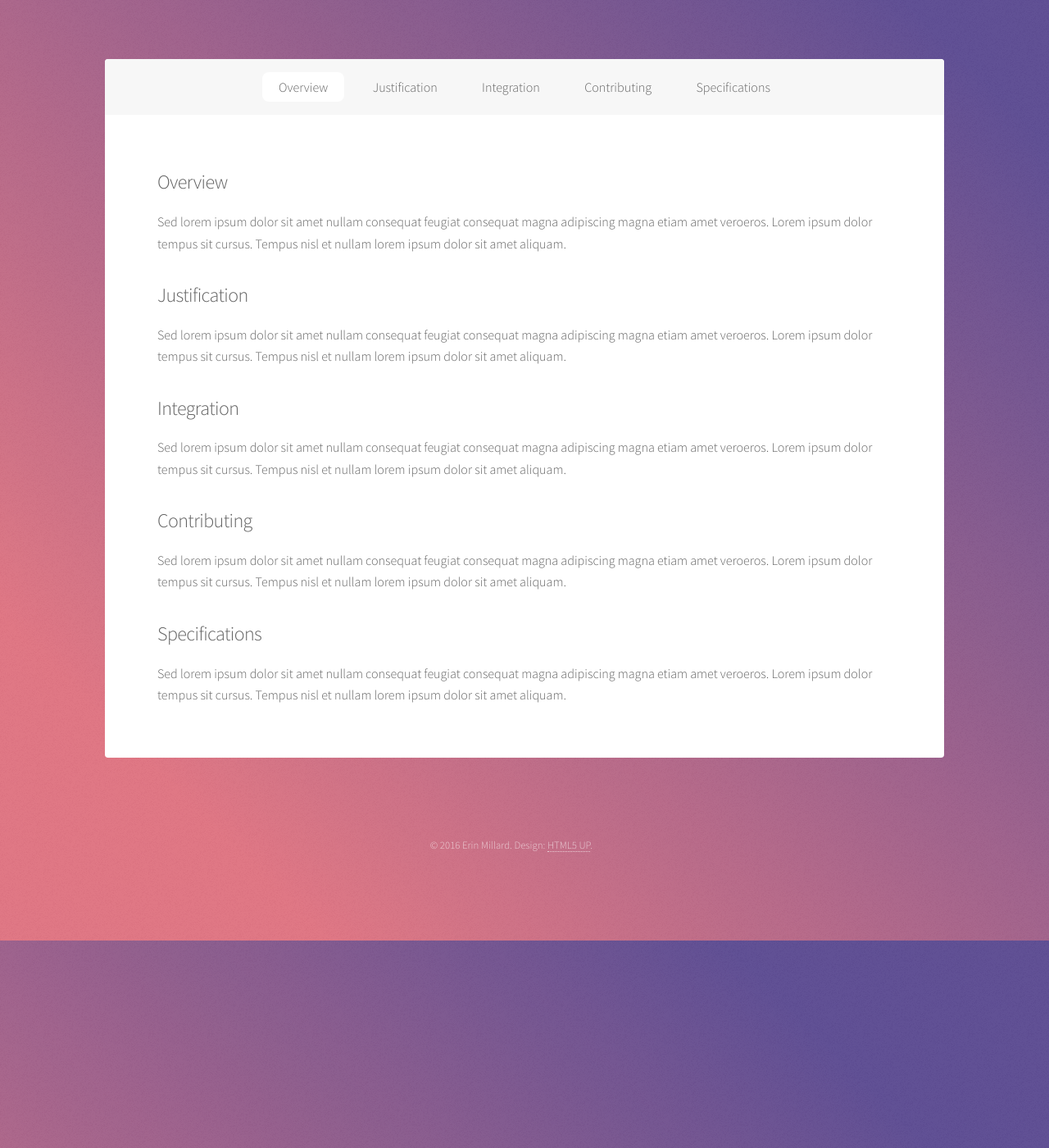
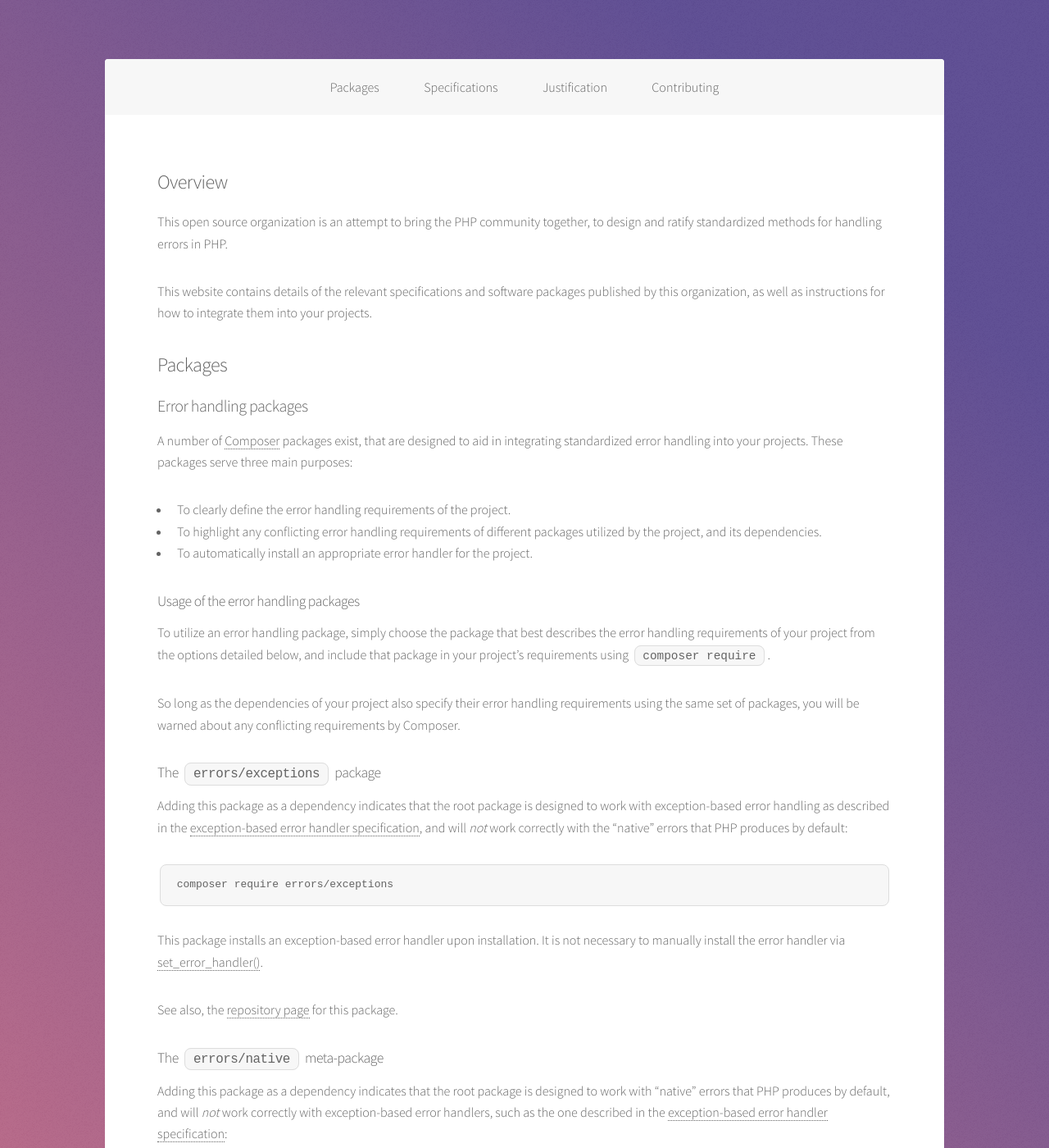
Before and after one commit to php-errors/php-errors.github.io, a Jekyll site: the page built from index.md, in a window 1280 px wide and 1400 px high, scrolled down 220 px. Shown: the whole window at 82% size. Built offline with Jekyll 4.4.1, drawn with Linux system fonts in a browser that asks for light colours; our own code applies the rules of GitHub Pages for plain Markdown files; some of the changed text lies outside the part shown.

Commit message:
Started documenting packages and specifications.

```diff
--- a/_includes/header.html
+++ b/_includes/header.html
@@ -15,10 +15,9 @@
 <!-- Nav -->
 <nav id="nav">
     <ul>
-        <li><a href="#overview">Overview</a></li>
+        <li><a href="#packages">Packages</a></li>
+        <li><a href="#specifications">Specifications</a></li>
         <li><a href="#justification">Justification</a></li>
-        <li><a href="#integration">Integration</a></li>
         <li><a href="#contributing">Contributing</a></li>
-        <li><a href="#specifications">Specifications</a></li>
     </ul>
 </nav>
--- a/index.md
+++ b/index.md
@@ -1,16 +1,118 @@
 ## Overview
 
-Sed lorem ipsum dolor sit amet nullam consequat feugiat consequat magna
-adipiscing magna etiam amet veroeros. Lorem ipsum dolor tempus sit cursus.
-Tempus nisl et nullam lorem ipsum dolor sit amet aliquam.
+This open source organization is an attempt to bring the PHP community together,
+to design and ratify standardized methods for handling errors in PHP.
+
+This website contains details of the relevant specifications and software
+packages published by this organization, as well as instructions for how to
+integrate them into your projects.
+
+## Packages
+
+### Error handling packages
+
+A number of [Composer] packages exist, that are designed to aid in integrating
+standardized error handling into your projects. These packages serve three main
+purposes:
+
+- To clearly define the error handling requirements of the project.
+- To highlight any conflicting error handling requirements of different packages
+  utilized by the project, and its dependencies.
+- To automatically install an appropriate error handler for the project.
+
+#### Usage of the error handling packages
+
+To utilize an error handling package, simply choose the package that best
+describes the error handling requirements of your project from the options
+detailed below, and include that package in your project's requirements using
+`composer require`.
+
+So long as the dependencies of your project also specify their error handling
+requirements using the same set of packages, you will be warned about any
+conflicting requirements by Composer.
+
+#### The `errors/exceptions` package
+
+Adding this package as a dependency indicates that the root package is designed
+to work with exception-based error handling as described in the
+[exception-based error handler specification][exception-based-error-handler],
+and will *not* work correctly with the "native" errors that PHP produces by
+default:
+
+    composer require errors/exceptions
+
+This package installs an exception-based error handler upon installation. It is
+not necessary to manually install the error handler via [set_error_handler()].
+
+See also, the [repository page][exceptions-repo] for this package.
+
+[exceptions-repo]: https://github.com/php-errors/exceptions
+[set_error_handler()]: https://php.net/set_error_handler
+
+#### The `errors/native` meta-package
+
+Adding this package as a dependency indicates that the root package is designed
+to work with "native" errors that PHP produces by default, and will *not* work
+correctly with exception-based error handlers, such as the one described in the
+[exception-based error handler specification][exception-based-error-handler]:
+
+    composer require errors/native
+
+This package is a meta-package. It does not include any code, but rather, exists
+solely to conflict with the `errors/exceptions` package.
+
+See also, the [repository page][native-repo] for this package.
+
+[native-repo]: https://github.com/php-errors/native
+
+#### The `errors/any` meta-package
+
+Adding this package as a dependency indicates that the root package is designed
+to work with exception-based error handlers, such as the one described in the
+[exception-based error handler specification][exception-based-error-handler],
+but that it also supports "native" errors that PHP produces by default:
+
+    composer require errors/any
+
+This package is a meta-package. It does not include any code, but rather, exists
+solely so that projects may indicate that they are flexible in their error
+handling requirements.
+
+See also, the [repository page][any-repo] for this package.
+
+[any-repo]: https://github.com/php-errors/any
+
+### Other packages
+
+#### The `errors/specification` package
+
+This repository contains specification documents, and associated testing tools
+for ensuring conformance. It can be included as a development-only dependency in
+order to test conformance of custom implementations to the specifications
+published by this organization:
+
+    composer require --dev errors/specification
+
+See also, the [repository page][specification-repo] for this package.
+
+[specification-repo]: https://github.com/php-errors/specification
+
+## Specifications
+
+At the current time, there is only one published specification: an
+exception-based error handler. More specifications will be published as
+required.
+
+### Exception-based error handler
+
+This specification describes a standardized method for handling errors in PHP,
+by converting the errors into thrown [ErrorException] exceptions. See the full
+specification [here][exception-based-error-handler].
+
+[errorexception]: https://php.net/errorexception
+[exception-based-error-handler]: https://github.com/php-errors/specification/blob/master/exception-based-error-handler.md
 
 ## Justification
-
-Sed lorem ipsum dolor sit amet nullam consequat feugiat consequat magna
-adipiscing magna etiam amet veroeros. Lorem ipsum dolor tempus sit cursus.
-Tempus nisl et nullam lorem ipsum dolor sit amet aliquam.
-
-## Integration
 
 Sed lorem ipsum dolor sit amet nullam consequat feugiat consequat magna
 adipiscing magna etiam amet veroeros. Lorem ipsum dolor tempus sit cursus.
@@ -22,8 +124,6 @@ Sed lorem ipsum dolor sit amet nullam consequat feugiat consequat magna
 adipiscing magna etiam amet veroeros. Lorem ipsum dolor tempus sit cursus.
 Tempus nisl et nullam lorem ipsum dolor sit amet aliquam.
 
-## Specifications
+<!-- References -->
 
-Sed lorem ipsum dolor sit amet nullam consequat feugiat consequat magna
-adipiscing magna etiam amet veroeros. Lorem ipsum dolor tempus sit cursus.
-Tempus nisl et nullam lorem ipsum dolor sit amet aliquam.
+[composer]: https://getcomposer.org/
```
